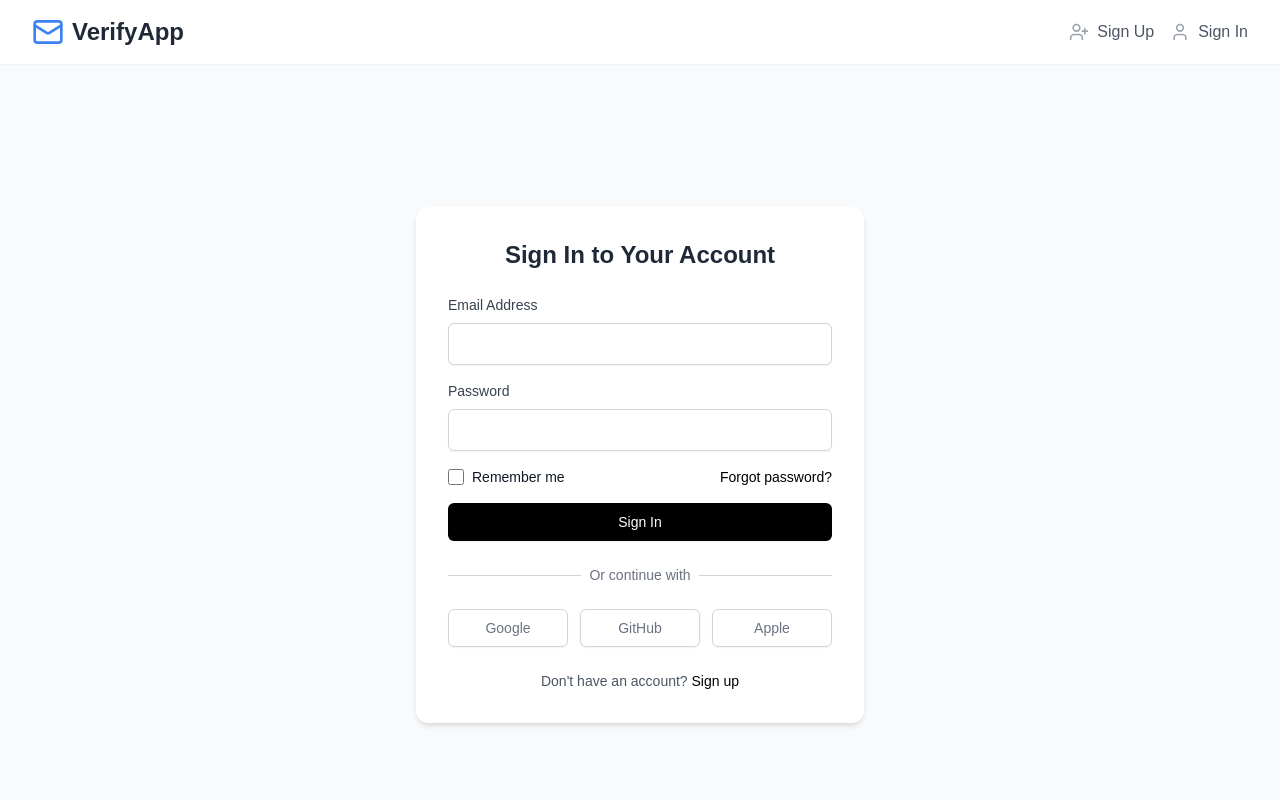
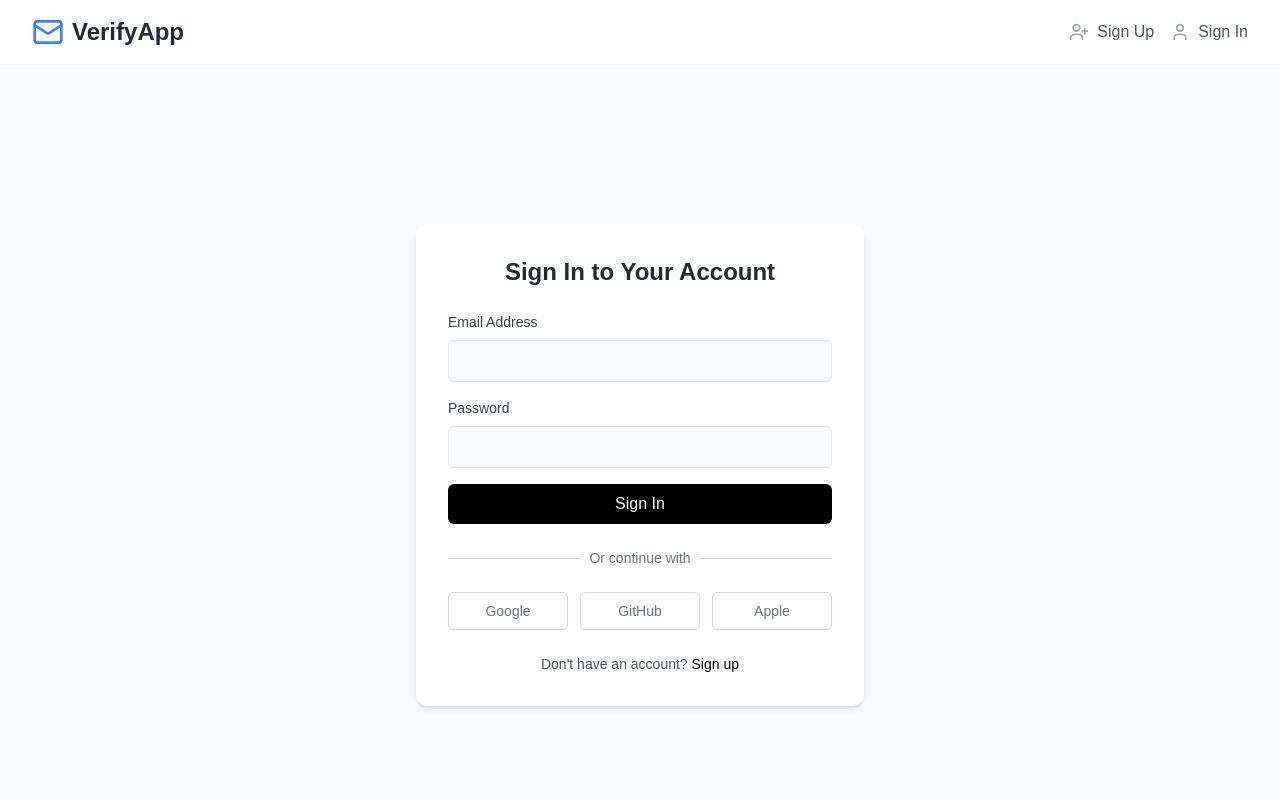
Before and after one commit to Tsubasa-2005/EmailAuthRegister, a Next.js app in the folder frontend/: page /signin in a window 1280 px wide. Shown: the top 800 px of the page. Built offline with nearby package versions, Linux system fonts and the light colour scheme.

Commit message:
:zap: signin

```diff
--- a/frontend/app/signin/page.adapter.ts
+++ b/frontend/app/signin/page.adapter.ts
@@ -0,0 +1,28 @@
+import { useState, useCallback } from "react";
+import { LoginOperationRequest } from "@/generated";
+import { postLoginHelper } from "@/api/login/postHelper";
+
+export default function useLoginAdapter() {
+    const [error, setError] = useState<string | null>(null);
+    const [isSubmitting, setIsSubmitting] = useState(false);
+    const [successMessage, setSuccessMessage] = useState<string | null>(null);
+
+    const login = useCallback(
+        async (params: LoginOperationRequest) => {
+            setError(null);
+            setIsSubmitting(true);
+
+            await postLoginHelper(params, setError);
+
+            setIsSubmitting(false);
+        },
+        []
+    );
+
+    return {
+        error,
+        isSubmitting,
+        successMessage,
+        login
+    };
+}
--- a/frontend/app/signin/page.tsx
+++ b/frontend/app/signin/page.tsx
@@ -1,6 +1,26 @@
+'use client';
+
 import Link from "next/link";
+import useLoginAdapter from "@/app/signin/page.adapter";
+import React, {useState} from "react";
+import {useRouter} from "next/navigation";
 
 export default function SignIn() {
+    const router = useRouter();
+    const { error, isSubmitting, successMessage, login } = useLoginAdapter();
+    const [email, setEmail] = useState<string>("");
+    const [password, setPassword] = useState<string>("");
+
+    const handleSubmit = async (e: React.FormEvent) => {
+        e.preventDefault();
+
+        const params = { loginRequest: { email, password } };
+        await login(params);
+
+        if (!error) {
+            router.push("/users");
+        }
+    };
     return (
         <div className="min-h-screen flex items-center justify-center bg-gray-50 dark:bg-gray-900 p-4">
             <div className="w-full max-w-md bg-white dark:bg-gray-800 rounded-xl shadow-md p-8">
@@ -8,58 +28,53 @@ export default function SignIn() {
                     Sign In to Your Account
                 </h2>
 
-                <form className="space-y-4">
+                {successMessage && (
+                    <p className="text-green-500 text-center mb-4">{successMessage}</p>
+                )}
+                {error && <p className="text-red-500 text-center mb-4">{error}</p>}
+
+                <form onSubmit={handleSubmit} className="space-y-4">
                     <div>
-                        <label htmlFor="email" className="block text-sm font-medium text-gray-700 dark:text-gray-300 mb-2">
+                        <label
+                            htmlFor="email"
+                            className="block text-sm font-medium text-gray-700 dark:text-gray-300 mb-2"
+                        >
                             Email Address
                         </label>
                         <input
                             type="email"
                             id="email"
+                            value={email}
+                            onChange={(e) => setEmail(e.target.value)}
                             required
-                            className="w-full px-3 py-2 border border-gray-300 dark:border-gray-600 rounded-md shadow-sm focus:outline-none focus:ring-2 focus:ring-black dark:focus:ring-white bg-white dark:bg-gray-700 text-gray-900 dark:text-gray-200"
+                            className="w-full px-3 py-2 border rounded-md bg-gray-50 dark:bg-gray-700"
                         />
                     </div>
 
                     <div>
-                        <label htmlFor="password" className="block text-sm font-medium text-gray-700 dark:text-gray-300 mb-2">
+                        <label
+                            htmlFor="password"
+                            className="block text-sm font-medium text-gray-700 dark:text-gray-300 mb-2"
+                        >
                             Password
                         </label>
                         <input
                             type="password"
                             id="password"
+                            value={password}
+                            onChange={(e) => setPassword(e.target.value)}
                             required
-                            className="w-full px-3 py-2 border border-gray-300 dark:border-gray-600 rounded-md shadow-sm focus:outline-none focus:ring-2 focus:ring-black dark:focus:ring-white bg-white dark:bg-gray-700 text-gray-900 dark:text-gray-200"
+                            className="w-full px-3 py-2 border rounded-md bg-gray-50 dark:bg-gray-700"
                         />
                     </div>
 
-                    <div className="flex items-center justify-between">
-                        <div className="flex items-center">
-                            <input
-                                id="remember-me"
-                                type="checkbox"
-                                className="h-4 w-4 text-black focus:ring-black border-gray-300 rounded dark:border-gray-600 dark:bg-gray-700 dark:focus:ring-white"
-                            />
-                            <label htmlFor="remember-me" className="ml-2 block text-sm text-gray-900 dark:text-gray-300">
-                                Remember me
-                            </label>
-                        </div>
-
-                        <div className="text-sm">
-                            <Link href="/forgot-password" className="font-medium text-black hover:text-gray-700 dark:text-white dark:hover:text-gray-300">
-                                Forgot password?
-                            </Link>
-                        </div>
-                    </div>
-
-                    <div>
-                        <button
-                            type="submit"
-                            className="w-full flex justify-center py-2 px-4 border border-transparent rounded-md shadow-sm text-sm font-medium text-white bg-black dark:bg-white dark:text-black hover:bg-gray-800 dark:hover:bg-gray-200 focus:outline-none focus:ring-2 focus:ring-offset-2 focus:ring-black dark:focus:ring-white"
-                        >
-                            Sign In
-                        </button>
-                    </div>
+                    <button
+                        type="submit"
+                        disabled={isSubmitting}
+                        className="w-full bg-black dark:bg-white text-white dark:text-black py-2 rounded-md disabled:opacity-50"
+                    >
+                        {isSubmitting ? "Signing in..." : "Sign In"}
+                    </button>
                 </form>
 
                 <div className="mt-6">
```
